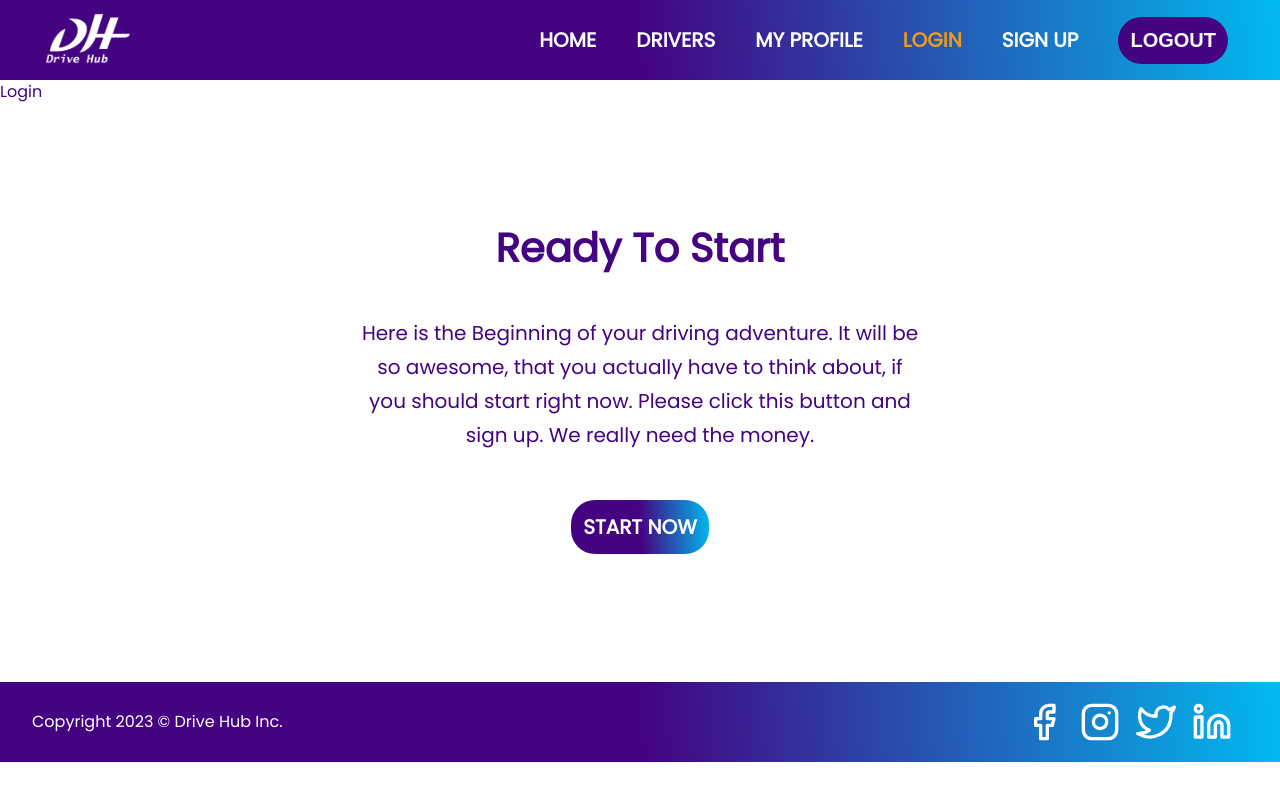
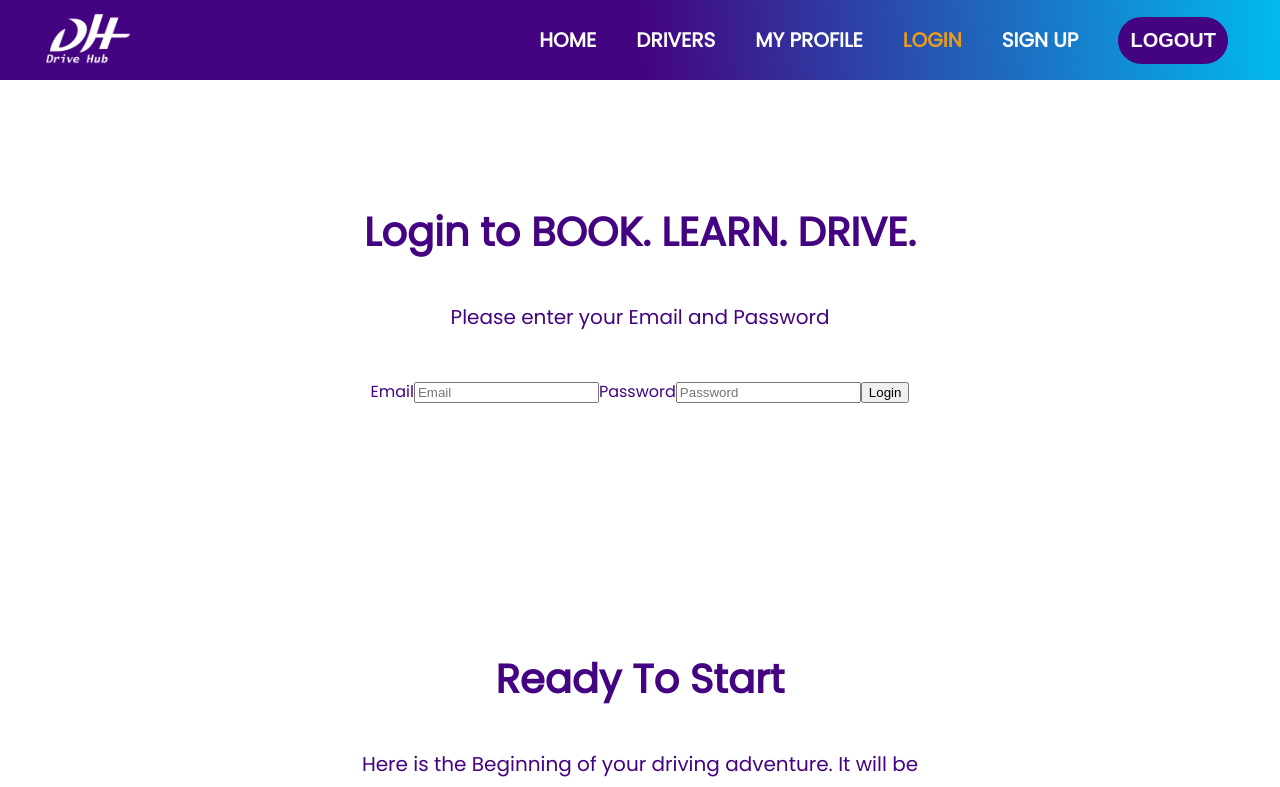
Before and after one commit to MikeSymoDev/frontend-driving-school, a React (Create React App) app: page /login in a window 1280 px wide. Shown: the top 787 px of the page. Built offline with nearby package versions, Linux system fonts and the light colour scheme.

Commit message:
was on master

```diff
--- a/src/app/slices/currentUserSlice.js
+++ b/src/app/slices/currentUserSlice.js
@@ -14,6 +14,24 @@ const setUpUser = createAsyncThunk (
         return response;
     }
 )
+
+
+const loginUser = createAsyncThunk(
+    "user/login", async (payload) => {
+        const response = await axiosInstance.post("/token/", payload);
+        const userData = {...response.data};
+        const id = userData.user.id;
+        const token = userData.access;
+        const userName = userData.user.username;
+        const firstname = userData.user.first_name;
+        const lastname = userData.user.last_name;
+        const amountLikes = userData.user.amount_of_likes
+        const userState = {id, token, userName, firstname, lastname, amountLikes};
+        localStorage.setItem("currentUser", JSON.stringify(userState))
+        return userState;
+    }
+)
+
 
 export const currentUserSlice = createSlice({
     name: 'currentUserSlice',
@@ -34,5 +52,5 @@ export const currentUserSlice = createSlice({
     }
 })
 
-export { signUpUser, setUpUser }
+export { signUpUser, setUpUser, loginUser }
 export default currentUserSlice.reducer
--- a/src/pages/login.jsx
+++ b/src/pages/login.jsx
@@ -1,7 +1,38 @@
-import React from 'react'
+import React, { useState } from 'react'
+import { useDispatch } from 'react-redux';
+import { useNavigate } from 'react-router-dom';
 
 export default function Login() {
+
+  const dispatcher = useDispatch()
+  const navigate = useNavigate
+
+  const [emailLogin, setEmailLogin] = useState('')
+  const [passwordLogin, setPasswordLogin] = useState('')
+  // const [email, setEmail] = useState("");
+  // const [password, setPassword] = useState();
+
+  const loginDate = {
+    email: emailLogin,
+    password: passwordLogin
+  }
   return (
-    <div>Login</div>
+    <>
+    <div className="cta">
+      <div className="textalign">
+        <h2>Login to BOOK. LEARN. DRIVE.</h2>
+        <p>Please enter your Email and Password</p>
+        <div>
+          <form className='Login-Form'>
+            <label>Email</label>
+            <input type="email" className='Login-Form-Email' placeholder="Email"  onChange={(e)=>{setEmailLogin(e.target.value)}} />
+            <label>Password</label>
+            <input type="password" className='Login-Form-Password' placeholder="Password"  onChange={(e)=>{setPasswordLogin(e.target.value)}} />
+            <input type="submit" value="Login" />
+          </form>
+        </div>
+      </div>
+    </div>
+  </>
   )
 }
--- a/src/pages/signUpForm.jsx
+++ b/src/pages/signUpForm.jsx
@@ -31,7 +31,7 @@ export default function SignUpForm() {
   const [username, setUserName] = useState("")
   const [firstname, setFirstName] = useState("")
   const [lastname, setLastName] = useState("")
-  const [password, setPassword] = useState();
+  const [password, setPassword] = useState("");
   const [passwordrepeat, setPasswordrepeat] = useState();
 
   const signUpData = {
@@ -105,7 +105,7 @@ export default function SignUpForm() {
     e.preventDefault();
     console.log(setupData)
     dispatcher(setUpUser(setupData))
-    navigate('login')
+    navigate('/login')
 
   }
 
@@ -122,7 +122,7 @@ export default function SignUpForm() {
             <div>
                 <form onSubmit = {(e) => signUpHandler(e)} className='SignUp-Form'>
                   <label>Email:</label>
-                  <input type="text" className='Signup-Form-Email' placeholder="Email"  onChange={(e)=>{setEmail(e.target.value)}} />
+                  <input type="email" className='Signup-Form-Email' placeholder="Email"  onChange={(e)=>{setEmail(e.target.value)}} />
                   <label>Username:</label>
                   <input type="text" className='Signup-Form-Username' placeholder="Username"  onChange={(e)=>{setUserName(e.target.value)}} />
                   <label>First Name:</label>
```
